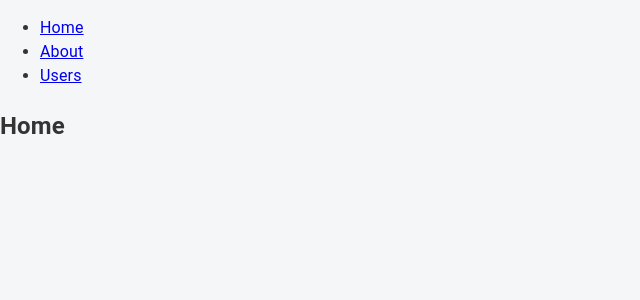
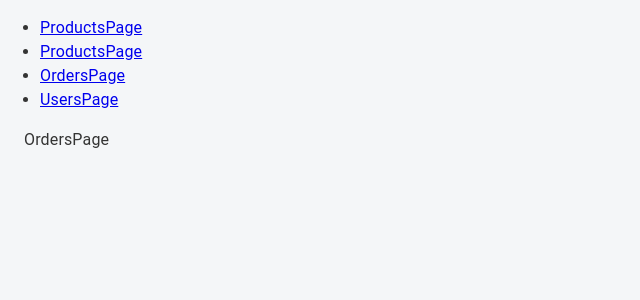
Before and after one commit to Siriuslicht/burak-react, a React (Create React App) app: page /orders in a window 1280 px wide. Shown: the top 300 px of the page, without its empty margins (0-640 px from the left). Built offline with nearby package versions, Linux system fonts and the light colour scheme.

Commit message:
fix: develop screen based components

```diff
--- a/src/app/App.tsx
+++ b/src/app/App.tsx
@@ -2,22 +2,27 @@
 import "../css/app.css";
 import {Box, Button, Container, Stack, Typography } from "@mui/material";
 import { Link, Route, Switch } from "react-router-dom";
-import { Users } from "./screens/Users";
-import { About } from "./screens/About";
+import { HomePage } from "./screens/homePage";
+import { ProductsPage } from "./screens/productsPage";
+import { OrdersPage } from "./screens/ordersPage";
+import { UsersPage } from "./screens/userPage";
 
 function App() {
   return (
     <div>
         <nav>
           <ul>
-            <li>
-              <Link to="/">Home</Link>
+           <li>
+              <Link to="/products">ProductsPage</Link>
             </li>
             <li>
-              <Link to="/about">About</Link>
+              <Link to="/products">ProductsPage</Link>
             </li>
             <li>
-              <Link to="/users">Users</Link>
+              <Link to="/orders">OrdersPage</Link>
+            </li>
+            <li>
+              <Link to="/member-page">UsersPage</Link>
             </li>
           </ul>
         </nav>
@@ -25,22 +30,26 @@
         {/* A <Switch> looks through its children <Route>s and
             renders the first one that matches the current URL. */}
         <Switch>
-          <Route path="/about">
-            <About />
+          <Route path="/products">
+            <ProductsPage />
           </Route>
-          <Route path="/users">
-            <Users />
+          <Route path="/orders">
+            <OrdersPage />
+          </Route>
+          <Route path="/member-page">
+            <UsersPage />
           </Route>
           <Route path="/">
-            <Home />
+            <HomePage />
           </Route>
         </Switch>
       </div>
   );
 }
 
-function Home() {
-  return <h2>Home</h2>;
-}
+export default App;
 
-export default App;
+
+// screens component
+// sectional component
+// reusable component
--- a/src/app/screens/About.tsx
+++ /dev/null
@@ -1,5 +0,0 @@
-import { Container } from "@mui/material";
-
-export function About() {
-   return <Container>About</Container>;
- }
--- a/src/app/screens/Users.tsx
+++ /dev/null
@@ -1,5 +0,0 @@
-import { Container } from "@mui/material";
-
-export function Users() {
-   return <Container>Users</Container>;
- }
--- /dev/null
+++ b/src/app/screens/helpPage/index.tsx
@@ -0,0 +1,5 @@
+import { Container } from "@mui/material";
+
+export function HelpPage() {
+  return <Container>HelpPage</Container>
+}
--- /dev/null
+++ b/src/app/screens/homePage/index.tsx
@@ -0,0 +1,5 @@
+import { Container } from "@mui/material";
+
+export function HomePage() {
+  return <Container>HomePage</Container>
+}
--- /dev/null
+++ b/src/app/screens/ordersPage/index.tsx
@@ -0,0 +1,5 @@
+import { Container } from "@mui/material";
+
+export function OrdersPage() {
+  return <Container>OrdersPage</Container>
+}
--- /dev/null
+++ b/src/app/screens/productsPage/index.tsx
@@ -0,0 +1,5 @@
+import { Container } from "@mui/material";
+
+export function ProductsPage() {
+  return <Container>ProductsPage</Container>
+}
--- /dev/null
+++ b/src/app/screens/userPage/index.tsx
@@ -0,0 +1,5 @@
+import { Container } from "@mui/material";
+
+export function UsersPage() {
+  return <Container>UsersPage</Container>
+}
```
